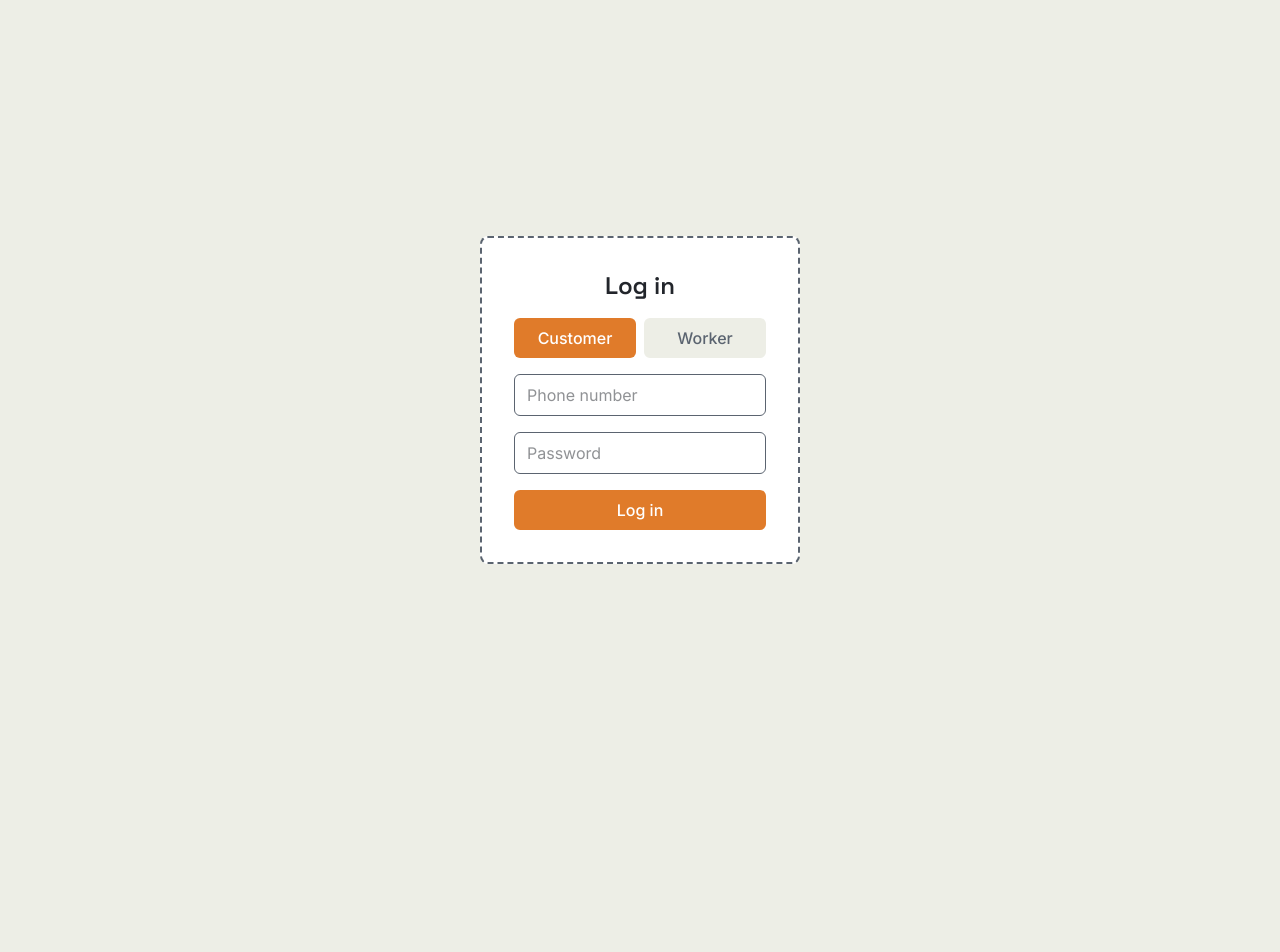
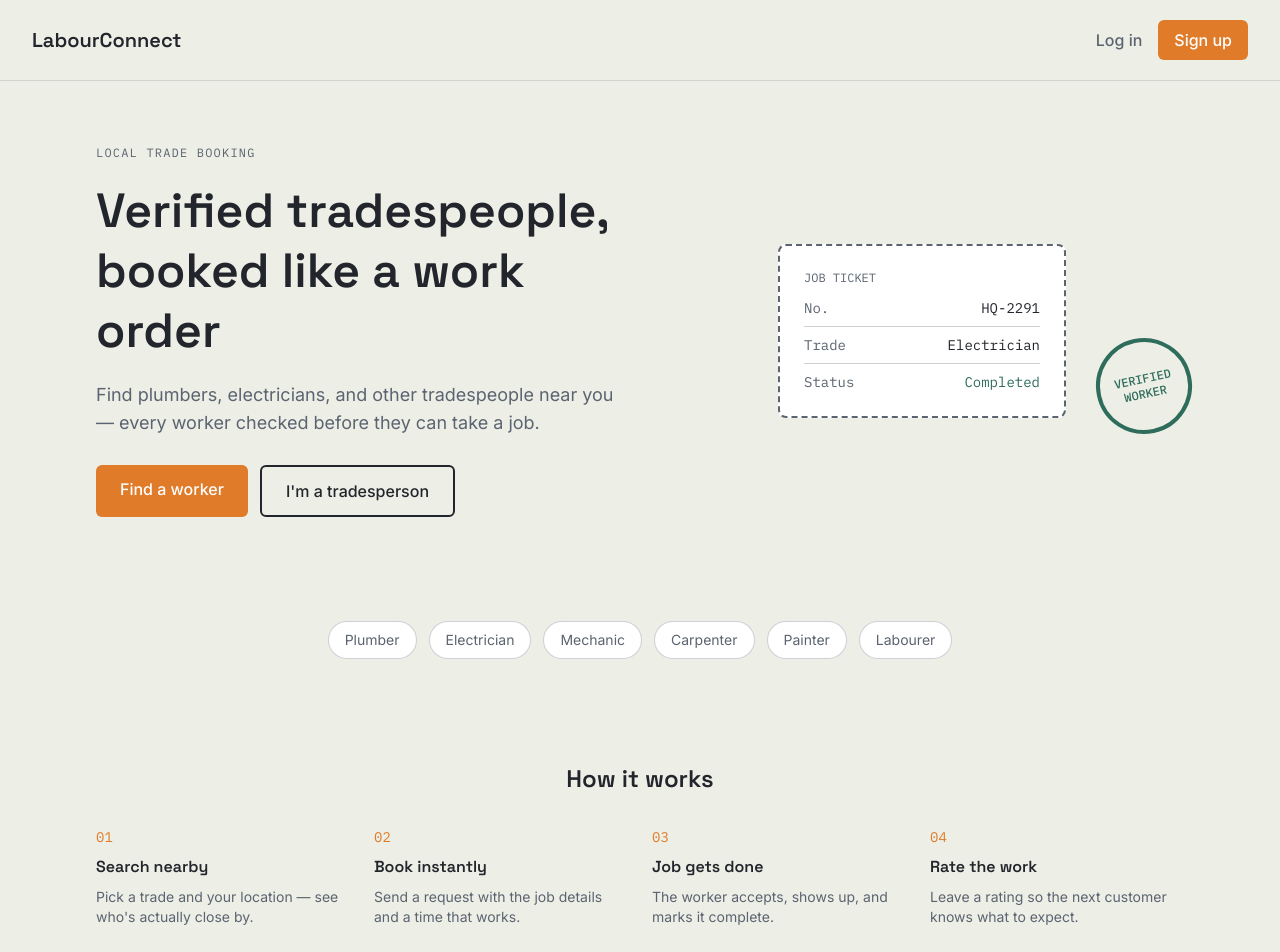
Before and after one commit to AadityaBansal01/HandyHQ, a React (Vite) app in the folder frontend/: page / in a window 1280 px wide. Before the commit this address led to /login. Shown: the top 952 px of the page. Before the commit the page ends 800 px from the top, so only its background shows below. Built offline with nearby package versions, Linux system fonts and the light colour scheme.

Commit message:
add landing page with role-aware signup links

```diff
--- a/frontend/src/App.jsx
+++ b/frontend/src/App.jsx
@@ -15,6 +15,7 @@ import ProtectedRoute from './components/ProtectedRoute'  // NEW
 import WorkerProfilePage from './pages/WorkerProfilePage'   // NEW
 import AdminDashboard from './pages/AdminDashboard'
 import AdminLoginPage from './pages/AdminLoginPage'
+import LandingPage from './pages/LandingPage'
 
 
 
@@ -51,9 +52,7 @@ function App() {
 
 
 
-      {/* if someone visits "/" (the root, no path), send them to /login instead —
-          "/" itself isn't a real page in our app */}
-      <Route path="/" element={<Navigate to="/login" />} />
+<Route path="/" element={<LandingPage />} />
     </Routes>
   )
 }
--- a/frontend/src/components/SignupForm.jsx
+++ b/frontend/src/components/SignupForm.jsx
@@ -5,11 +5,14 @@
 import { useState } from 'react'
 import { useNavigate } from 'react-router-dom'   // NEW
 import api from '../utils/axios'   // NEW
+import { useSearchParams } from 'react-router-dom'
 
 function SignupForm() {
     const navigate = useNavigate()   // NEW
   // ...all your existing state stays exactly the same...
-  const [role, setRole] = useState('customer')
+  const [searchParams] = useSearchParams()
+// if the URL was /signup?role=worker (from the landing page), start with Worker already selected
+const [role, setRole] = useState(searchParams.get('role') === 'worker' ? 'worker' : 'customer')
 
   // one state slot per field — same controlled-input pattern from LoginForm
   const [name, setName] = useState('')
--- /dev/null
+++ b/frontend/src/pages/LandingPage.jsx
@@ -0,0 +1,104 @@
+// pages/LandingPage.jsx — the actual front door of the app
+// signature visual: a "job ticket" mockup + rotated verified stamp,
+// reusing the exact design tokens from our theme setup step
+
+import { Link } from 'react-router-dom'
+
+function LandingPage() {
+  const trades = ['Plumber', 'Electrician', 'Mechanic', 'Carpenter', 'Painter', 'Labourer']
+
+  const steps = [
+    { n: '01', title: 'Search nearby', text: 'Pick a trade and your location — see who\'s actually close by.' },
+    { n: '02', title: 'Book instantly', text: 'Send a request with the job details and a time that works.' },
+    { n: '03', title: 'Job gets done', text: 'The worker accepts, shows up, and marks it complete.' },
+    { n: '04', title: 'Rate the work', text: 'Leave a rating so the next customer knows what to expect.' },
+  ]
+
+  return (
+    <div className="min-h-screen">
+      {/* NAV */}
+      <nav className="flex justify-between items-center px-8 py-5 border-b border-steel/20">
+        <span className="font-display text-xl font-semibold text-ink">LabourConnect</span>
+        <div className="flex items-center gap-4">
+          <Link to="/login" className="text-steel font-medium">Log in</Link>
+          <Link to="/signup" className="bg-amber text-white px-4 py-2 rounded-md font-medium">
+            Sign up
+          </Link>
+        </div>
+      </nav>
+
+      {/* HERO */}
+      <section className="grid md:grid-cols-2 gap-10 items-center px-8 py-16 max-w-6xl mx-auto">
+        <div className="flex flex-col gap-5">
+          <span className="font-mono text-xs text-steel tracking-widest">LOCAL TRADE BOOKING</span>
+          <h1 className="font-display text-4xl md:text-5xl font-semibold text-ink leading-tight">
+            Verified tradespeople, booked like a work order
+          </h1>
+          <p className="text-steel text-lg">
+            Find plumbers, electricians, and other tradespeople near you — every worker checked before they can take a job.
+          </p>
+          <div className="flex flex-wrap gap-3 pt-2">
+            <Link to="/signup?role=customer" className="bg-amber text-white px-6 py-3 rounded-md font-medium">
+              Find a worker
+            </Link>
+            <Link to="/signup?role=worker" className="border-2 border-ink text-ink px-6 py-3 rounded-md font-medium">
+              I'm a tradesperson
+            </Link>
+          </div>
+        </div>
+
+        {/* SIGNATURE ELEMENT — the "job ticket" card with a rotated verified stamp */}
+        <div className="relative flex justify-center">
+          <div className="bg-white border-2 border-dashed border-steel rounded-lg p-6 w-72 font-mono text-sm">
+            <p className="text-steel text-xs mb-3">JOB TICKET</p>
+            <div className="flex justify-between border-b border-steel/30 pb-2 mb-2">
+              <span className="text-steel">No.</span><span className="text-ink">HQ-2291</span>
+            </div>
+            <div className="flex justify-between border-b border-steel/30 pb-2 mb-2">
+              <span className="text-steel">Trade</span><span className="text-ink">Electrician</span>
+            </div>
+            <div className="flex justify-between">
+              <span className="text-steel">Status</span><span className="text-teal">Completed</span>
+            </div>
+          </div>
+          {/* rotated stamp — the recurring trust motif from the design tokens step */}
+          <div className="absolute -bottom-4 -right-2 w-24 h-24 rounded-full border-4 border-teal flex items-center justify-center rotate-[-12deg] bg-paper">
+            <span className="font-mono text-xs font-medium text-teal text-center leading-tight">VERIFIED<br/>WORKER</span>
+          </div>
+        </div>
+      </section>
+
+      {/* TRADE CATEGORIES */}
+      <section className="px-8 py-10 max-w-6xl mx-auto">
+        <div className="flex flex-wrap gap-3 justify-center">
+          {trades.map((trade) => (
+            <span key={trade} className="bg-white border border-steel/30 text-steel px-4 py-2 rounded-full text-sm">
+              {trade}
+            </span>
+          ))}
+        </div>
+      </section>
+
+      {/* HOW IT WORKS — real sequence, matches the actual booking lifecycle */}
+      <section className="px-8 py-16 max-w-6xl mx-auto">
+        <h2 className="font-display text-2xl font-semibold text-ink mb-8 text-center">How it works</h2>
+        <div className="grid md:grid-cols-4 gap-6">
+          {steps.map((step) => (
+            <div key={step.n} className="flex flex-col gap-2">
+              <span className="font-mono text-amber text-sm">{step.n}</span>
+              <h3 className="font-display font-semibold text-ink">{step.title}</h3>
+              <p className="text-steel text-sm">{step.text}</p>
+            </div>
+          ))}
+        </div>
+      </section>
+
+      {/* FOOTER */}
+      <footer className="border-t border-steel/20 px-8 py-6 text-center">
+        <p className="text-steel text-sm">LabourConnect — built for real trade work, not just tech demos.</p>
+      </footer>
+    </div>
+  )
+}
+
+export default LandingPage
```
